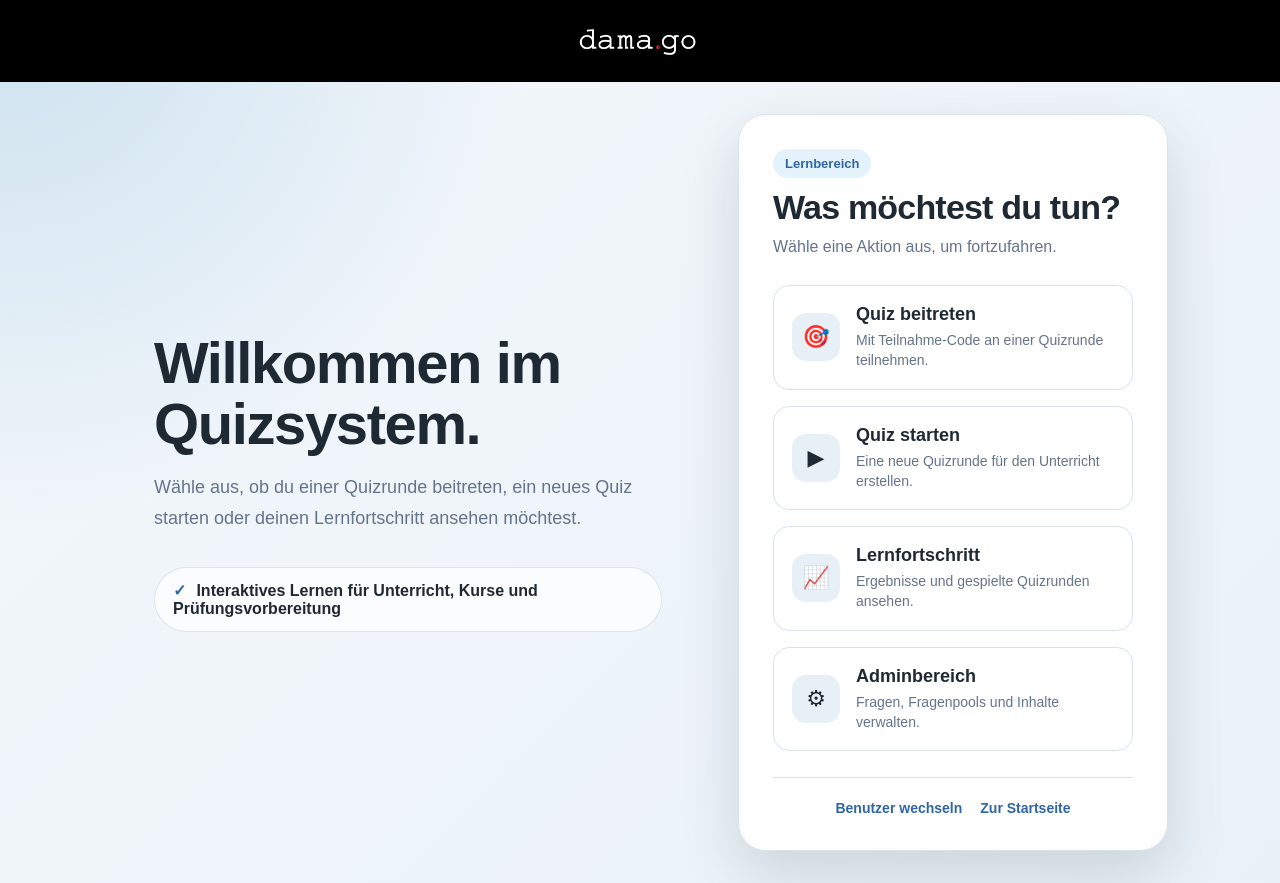
After one commit to jasjas24/damago.learn, a PHP site: page /dashboard.html in a window 1280 px wide. The commit adds this page. Run offline with PHP 8.4, Linux system fonts and the light colour scheme.

Commit message:
dashboard hinzugefügt

```diff
--- a/Public/CSS/style.css
+++ b/Public/CSS/style.css
@@ -385,3 +385,96 @@ body {
     flex: 1;
     padding: 32px;
 }
+
+.dashboard-auth-layout {
+    max-width: 1120px;
+}
+
+.dashboard-panel {
+    background: rgba(255, 255, 255, 0.94);
+    border: 1px solid var(--border);
+    border-radius: var(--radius-large);
+    padding: 34px;
+    box-shadow: var(--shadow);
+    width: 100%;
+    max-width: 520px;
+}
+
+.dashboard-actions {
+    display: grid;
+    gap: 16px;
+    margin-top: 24px;
+}
+
+.dashboard-action-card {
+    display: flex;
+    align-items: center;
+    gap: 16px;
+    padding: 18px;
+    border: 1px solid var(--border);
+    border-radius: var(--radius-medium);
+    background: #ffffff;
+    color: var(--text);
+    text-decoration: none;
+    transition: 0.2s ease;
+}
+
+.dashboard-action-card:hover {
+    border-color: var(--primary);
+    background: var(--primary-soft);
+    transform: translateY(-2px);
+}
+
+.dashboard-action-icon {
+    min-width: 48px;
+    height: 48px;
+    border-radius: 14px;
+    background: #e8f0f7;
+    display: grid;
+    place-items: center;
+    font-size: 22px;
+}
+
+.dashboard-action-card h3 {
+    margin: 0 0 5px;
+    font-size: 18px;
+}
+
+.dashboard-action-card p {
+    margin: 0;
+    color: var(--muted);
+    font-size: 14px;
+    line-height: 1.45;
+}
+
+.dashboard-footer-links {
+    display: flex;
+    justify-content: center;
+    gap: 18px;
+    margin-top: 26px;
+    padding-top: 22px;
+    border-top: 1px solid var(--border);
+    font-size: 14px;
+}
+
+.dashboard-footer-links a {
+    color: var(--primary);
+    font-weight: 800;
+    text-decoration: none;
+}
+
+.dashboard-footer-links a:hover {
+    text-decoration: underline;
+}
+
+@media (max-width: 880px) {
+    .dashboard-panel {
+        max-width: 100%;
+    }
+
+    .dashboard-footer-links {
+        flex-direction: column;
+        align-items: center;
+        gap: 8px;
+    }
+}
--- /dev/null
+++ b/Public/dashboard.html
@@ -0,0 +1,82 @@
+<!DOCTYPE html>
+<html lang="de">
+<head>
+    <meta charset="UTF-8">
+    <meta name="viewport" content="width=device-width, initial-scale=1.0">
+    <title>Dashboard | damago Quizsystem</title>
+    <link rel="stylesheet" href="CSS/style.css">
+</head>
+<body class="auth-page">
+
+    <header class="topbar">
+        <a href="index.html" class="topbar-brand">
+            <img src="damago-logo.png" alt="damago Logo" class="topbar-logo">
+        </a>
+    </header>
+
+    <main class="auth-layout dashboard-auth-layout">
+        <section class="auth-info">
+
+            <h1>Willkommen im Quizsystem.</h1>
+            <p>
+                Wähle aus, ob du einer Quizrunde beitreten,
+                ein neues Quiz starten oder deinen Lernfortschritt ansehen möchtest.
+            </p>
+
+            <div class="info-list">
+                <div>Interaktives Lernen für Unterricht, Kurse und Prüfungsvorbereitung</div>
+            </div>
+        </section>
+
+        <section class="dashboard-panel">
+            <div class="auth-header">
+                <span class="eyebrow">Lernbereich</span>
+                <h2>Was möchtest du tun?</h2>
+                <p>Wähle eine Aktion aus, um fortzufahren.</p>
+            </div>
+
+            <div class="dashboard-actions">
+
+                <a href="quiz_beitreten.html" class="dashboard-action-card">
+                    <div class="dashboard-action-icon">🎯</div>
+                    <div>
+                        <h3>Quiz beitreten</h3>
+                        <p>Mit Teilnahme-Code an einer Quizrunde teilnehmen.</p>
+                    </div>
+                </a>
+
+                <a href="quiz_erstellen.html" class="dashboard-action-card">
+                    <div class="dashboard-action-icon">▶</div>
+                    <div>
+                        <h3>Quiz starten</h3>
+                        <p>Eine neue Quizrunde für den Unterricht erstellen.</p>
+                    </div>
+                </a>
+
+                <a href="historie.html" class="dashboard-action-card">
+                    <div class="dashboard-action-icon">📈</div>
+                    <div>
+                        <h3>Lernfortschritt</h3>
+                        <p>Ergebnisse und gespielte Quizrunden ansehen.</p>
+                    </div>
+                </a>
+
+                <a href="admin.html" class="dashboard-action-card">
+                    <div class="dashboard-action-icon">⚙</div>
+                    <div>
+                        <h3>Adminbereich</h3>
+                        <p>Fragen, Fragenpools und Inhalte verwalten.</p>
+                    </div>
+                </a>
+
+            </div>
+
+            <div class="dashboard-footer-links">
+                <a href="login.html">Benutzer wechseln</a>
+                <a href="index.html">Zur Startseite</a>
+            </div>
+        </section>
+    </main>
+
+</body>
+</html>
--- a/quiz_beitreten.html
+++ b/quiz_beitreten.html
@@ -35,7 +35,7 @@
                 <p>Trage den Teilnahme-Code ein und nutze deinen Gastnamen.</p>
             </div>
 
-            <form class="auth-form" action="PHP/check_guest_join.html" method="post">
+            <form class="auth-form" action="#" method="post">
                 <div class="form-group">
                     <label for="join_code">Teilnahme-Code</label>
                     <input
```
